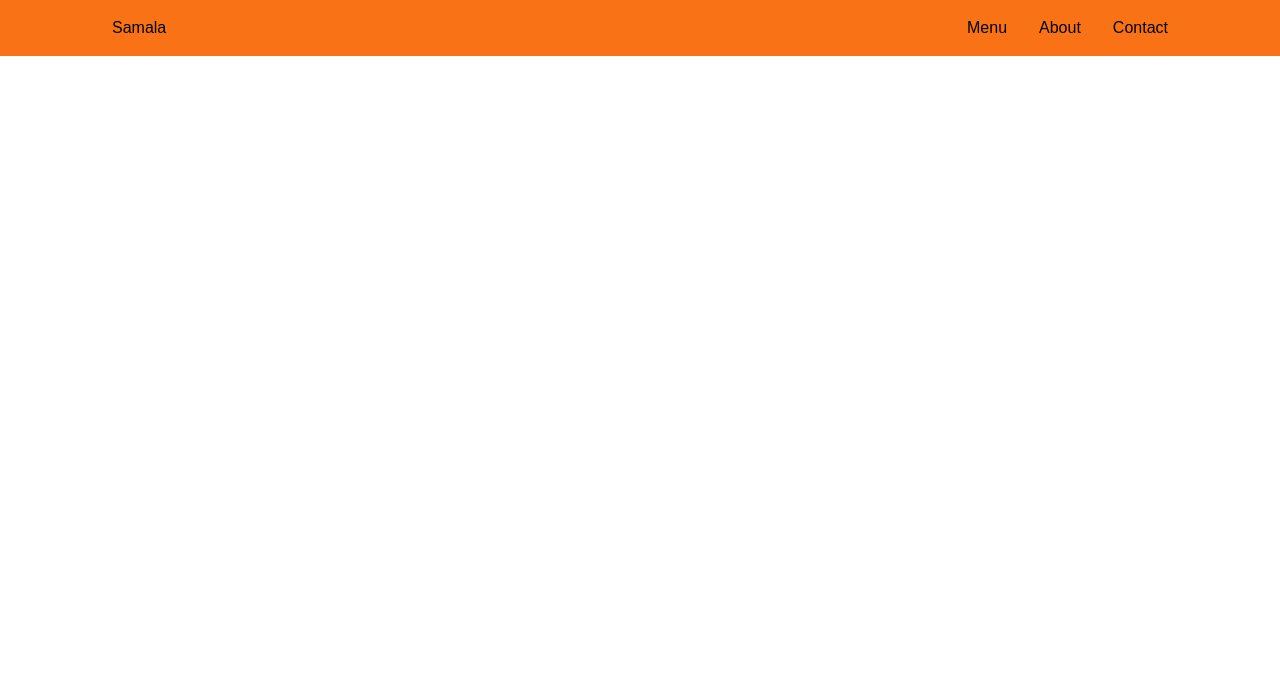
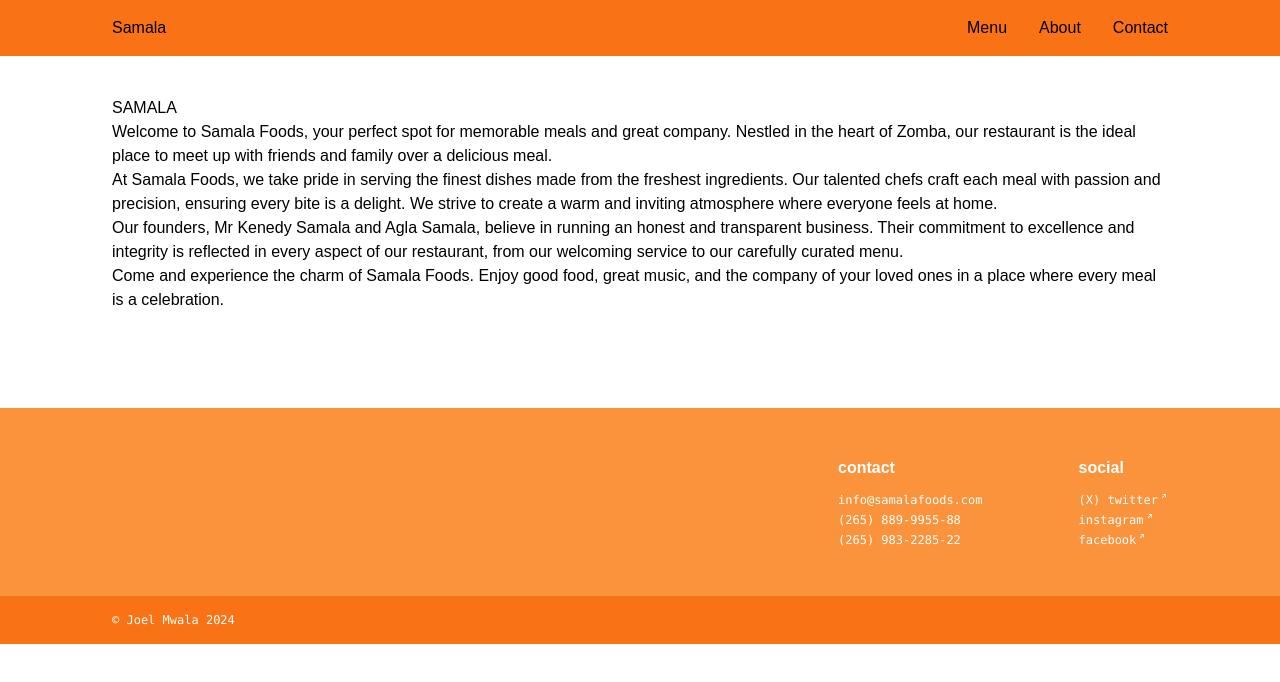
Before and after one commit to kazoomarc/samala_foods_one, a Next.js app: page /about in a window 1280 px wide. Shown: the top 682 px of the page. Built offline with nearby package versions, Linux system fonts and the light colour scheme; a web font is replaced by a local one.

Commit message:
add footer to each page

```diff
--- a/app/about/page.tsx
+++ b/app/about/page.tsx
@@ -1,9 +1,43 @@
-import { Header } from '../page';
+import { Footer, Header } from '../page';
 
 export default function Home() {
   return (
     <>
       <Header />
+      <AboutStory />
+      <Footer />
     </>
   );
 }
+
+function AboutStory() {
+  return (
+    <div className="px-28 py-10">
+      <div>
+        <h1>SAMALA</h1>
+        <p>
+          Welcome to Samala Foods, your perfect spot for memorable meals and
+          great company. Nestled in the heart of Zomba, our restaurant is the
+          ideal place to meet up with friends and family over a delicious meal.
+        </p>
+        <p>
+          At Samala Foods, we take pride in serving the finest dishes made from
+          the freshest ingredients. Our talented chefs craft each meal with
+          passion and precision, ensuring every bite is a delight. We strive to
+          create a warm and inviting atmosphere where everyone feels at home.
+        </p>
+        <p>
+          Our founders, Mr Kenedy Samala and Agla Samala, believe in running an
+          honest and transparent business. Their commitment to excellence and
+          integrity is reflected in every aspect of our restaurant, from our
+          welcoming service to our carefully curated menu.
+        </p>
+        <p>
+          Come and experience the charm of Samala Foods. Enjoy good food, great
+          music, and the company of your loved ones in a place where every meal
+          is a celebration.
+        </p>
+      </div>
+    </div>
+  );
+}
--- /dev/null
+++ b/app/contact/page.tsx
@@ -0,0 +1,9 @@
+import { Header } from '../page';
+
+export default function Home() {
+  return (
+    <>
+      <Header />
+    </>
+  );
+}
--- /dev/null
+++ b/app/menu/page.tsx
@@ -0,0 +1,10 @@
+import { Footer, Header } from '../page';
+
+export default function Home() {
+  return (
+    <>
+      <Header />
+      <Footer />
+    </>
+  );
+}
--- a/app/page.tsx
+++ b/app/page.tsx
@@ -1,5 +1,6 @@
 /* eslint-disable react/no-unescaped-entities */
 import Image from 'next/image';
+import Link from 'next/link';
 
 export default function Home() {
   return (
@@ -19,12 +20,14 @@ export function Header() {
       <div className="px-28">
         <nav className="flex justify-between">
           <div>
-            <span>Samala</span>
+            <span>
+              <Link href={'/'}>Samala</Link>
+            </span>
           </div>
           <div className="flex gap-8">
-            <a href="#">Menu</a>
-            <a href="#">About</a>
-            <a href="#contact">Contact</a>
+            <Link href="/menu">Menu</Link>
+            <Link href="/about">About</Link>
+            <Link href="/contact">Contact</Link>
           </div>
         </nav>
       </div>
@@ -36,7 +39,7 @@ function Hero() {
   return (
     <div className="px-28">
       <div className="py-16">
-        <h1 className="max-w-lg text-5xl font-thin italic font-playfair [color:#bb4b36]">
+        <h1 className="max-w-lg text-5xl font-thin italic font-playfair text-orange-500 ">
           Samala Foods, Where Every Bite is a Delight!
         </h1>
         <p className="text-gray-500 mt-4 italic">
@@ -178,7 +181,7 @@ function FeaturedMenus() {
   );
 }
 
-function Footer() {
+export function Footer() {
   return (
     <div className="mt-14">
       <div
```
